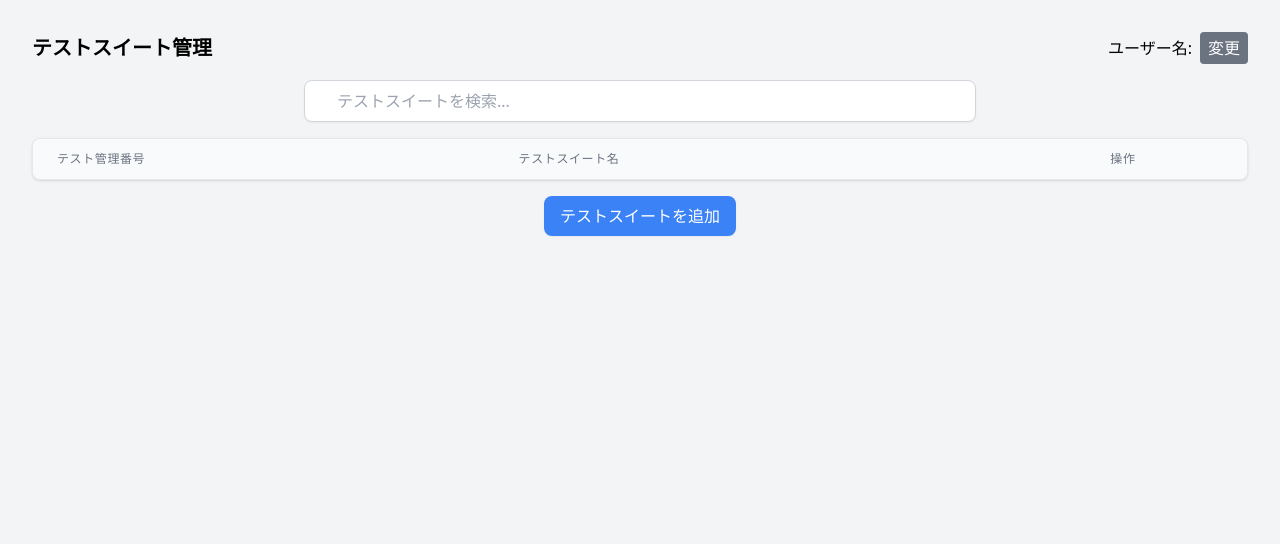
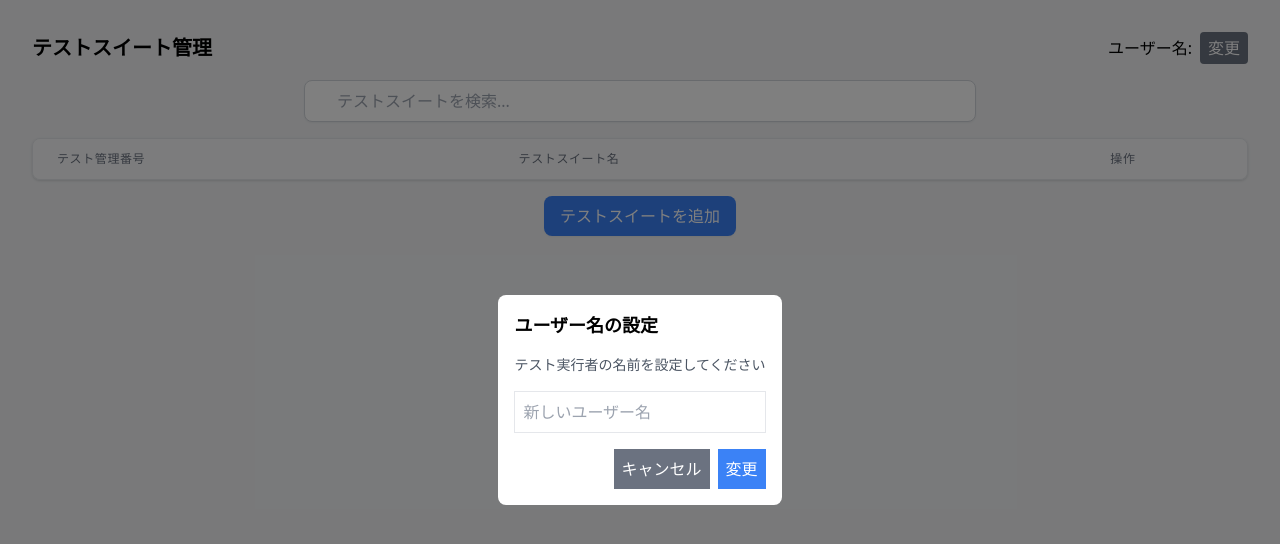
Before and after one commit to boardsnowing/CheckMate, a React (Vite) app: page / in a window 1280 px wide. Shown: the top 544 px of the page. Built offline with nearby package versions, Linux system fonts and the light colour scheme; what @react-pdf/renderer would draw is missing.

Commit message:
fix: 起動時に名前が設定されていなければ名前の設定を促すよう修正

```diff
--- a/src/TestSuiteList.tsx
+++ b/src/TestSuiteList.tsx
@@ -29,6 +29,8 @@ export default function TestSuiteList() {
       setUserName(name);
     } catch (error) {
       console.error("Failed to load user name:", error);
+      setIsUserNameDialogOpen(true);
+      setNewUserName("");
     }
   };
 
@@ -260,7 +262,14 @@ export default function TestSuiteList() {
       {isUserNameDialogOpen && (
         <div className="fixed inset-0 bg-black bg-opacity-50 flex items-center justify-center">
           <div className="bg-white p-4 rounded-lg">
-            <h2 className="text-lg font-bold mb-4">ユーザー名の変更</h2>
+            <h2 className="text-lg font-bold mb-4">
+              {userName ? "ユーザー名の変更" : "ユーザー名の設定"}
+            </h2>
+            <p className="text-sm text-gray-600 mb-4">
+              {userName
+                ? "新しいユーザー名を入力してください"
+                : "テスト実行者の名前を設定してください"}
+            </p>
             <input
               type="text"
               value={newUserName}
```
